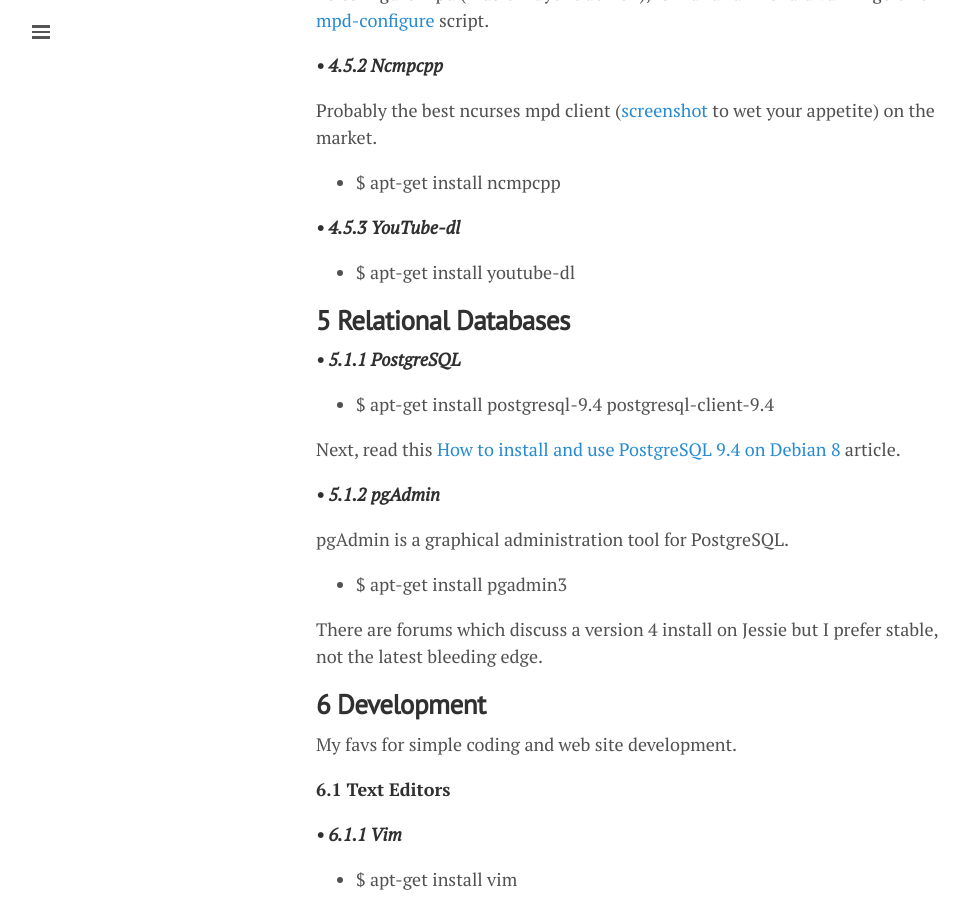
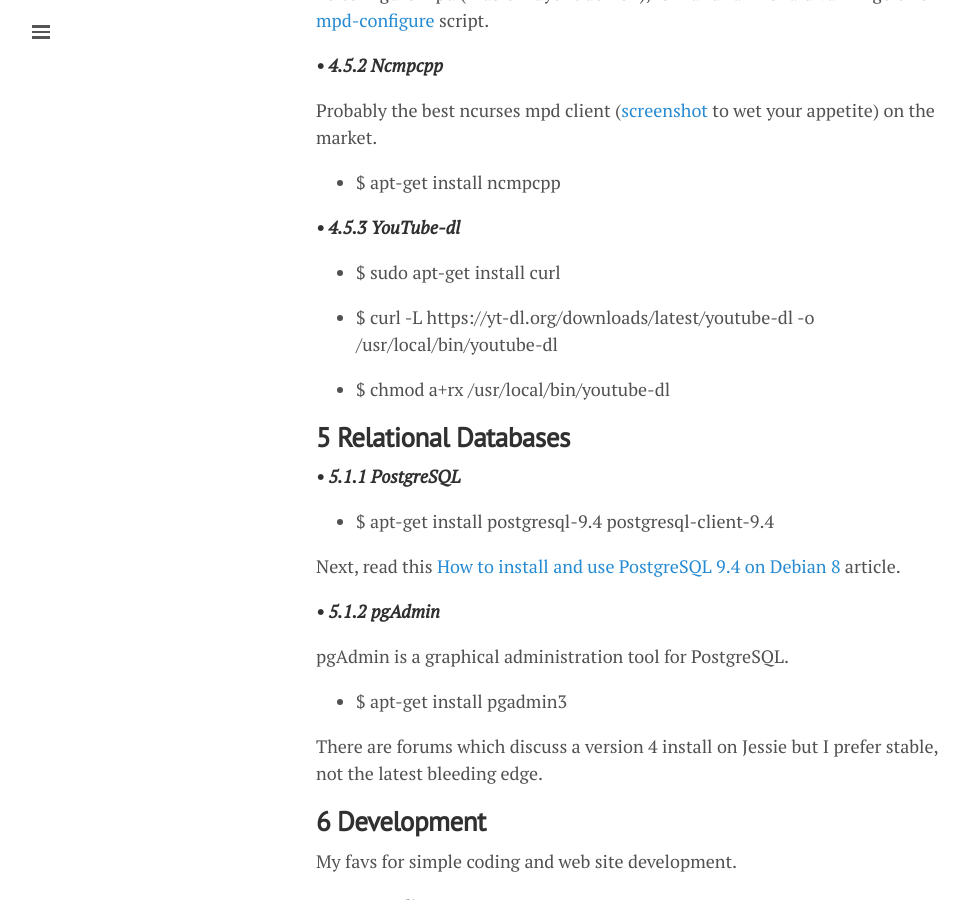
Before and after one commit to lgeurts/lgeurts.github.io, a Jekyll site: the page built from _posts/2017-07-11-bunsenlabs-linux-setup-notes-for dell-inspiron-6000.md, in a window 1280 px wide and 900 px high, scrolled down 4328 px. Shown: the whole window, without its empty margins (0-969 px from the left). Built offline with Jekyll 4.4.1, drawn with Linux system fonts in a browser that asks for light colours; nearby versions of some CDN libraries; comment, search, counter and statistics services are not loaded.

Commit message:
Update 2017-07-11-bunsenlabs-linux-setup-notes-for dell-inspiron-6000.md

```diff
--- a/_posts/2017-07-11-bunsenlabs-linux-setup-notes-for dell-inspiron-6000.md
+++ b/_posts/2017-07-11-bunsenlabs-linux-setup-notes-for dell-inspiron-6000.md
@@ -137,7 +137,11 @@
 
 ***• 4.5.3 YouTube-dl***
 
-- $ apt-get install youtube-dl
+- $ sudo apt-get install curl
+
+- $ curl -L https://yt-dl.org/downloads/latest/youtube-dl -o /usr/local/bin/youtube-dl
+
+- $ chmod a+rx /usr/local/bin/youtube-dl
 
 **5 Relational Databases**
 --------------------------
```
